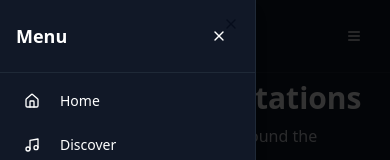
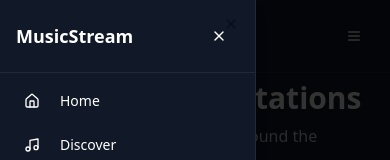
Before and after one commit to okayy-dalton/Music-Streaming-1, a React (Vite) app: page /radio in a window 390 px wide. Both pictures are taken after a click on the button 354 px from the left and 36 px from the top of the page. Shown: the top 160 px of the page. Built offline with nearby package versions, Linux system fonts and the light colour scheme.

Commit message:
[dyad] Updated navigation drawer with app name - wrote 1 file(s)

```diff
--- a/src/components/MobileNav.tsx
+++ b/src/components/MobileNav.tsx
@@ -2,17 +2,7 @@
 
 import React, { useState } from 'react';
 import { Link } from 'react-router-dom';
-import {
-  Home,
-  Music,
-  PlayCircle,
-  Download,
-  Heart,
-  Menu,
-  X,
-  TrendingUp,
-  Radio
-} from 'lucide-react';
+import { Home, Music, PlayCircle, Download, Heart, Menu, X, TrendingUp, Radio } from 'lucide-react';
 import { Button } from '@/components/ui/button';
 import { Sheet, SheetContent, SheetTrigger } from '@/components/ui/sheet';
 
@@ -35,7 +25,6 @@ const MobileNav = () => {
         <Link to="/" className="text-xl font-bold text-white">
           MusicStream
         </Link>
-
         <Sheet open={open} onOpenChange={setOpen}>
           <SheetTrigger asChild>
             <Button variant="ghost" size="icon" className="text-white">
@@ -44,7 +33,7 @@ const MobileNav = () => {
           </SheetTrigger>
           <SheetContent side="left" className="w-64 bg-gray-900 border-gray-800 p-0">
             <div className="flex items-center justify-between p-4 border-b border-gray-800">
-              <h2 className="text-lg font-semibold text-white">Menu</h2>
+              <h2 className="text-lg font-semibold text-white">MusicStream</h2>
               <Button
                 variant="ghost"
                 size="icon"
@@ -54,7 +43,6 @@ const MobileNav = () => {
                 <X className="h-5 w-5" />
               </Button>
             </div>
-
             <div className="flex flex-col p-2">
               {navItems.map((item) => {
                 const Icon = item.icon;
```
